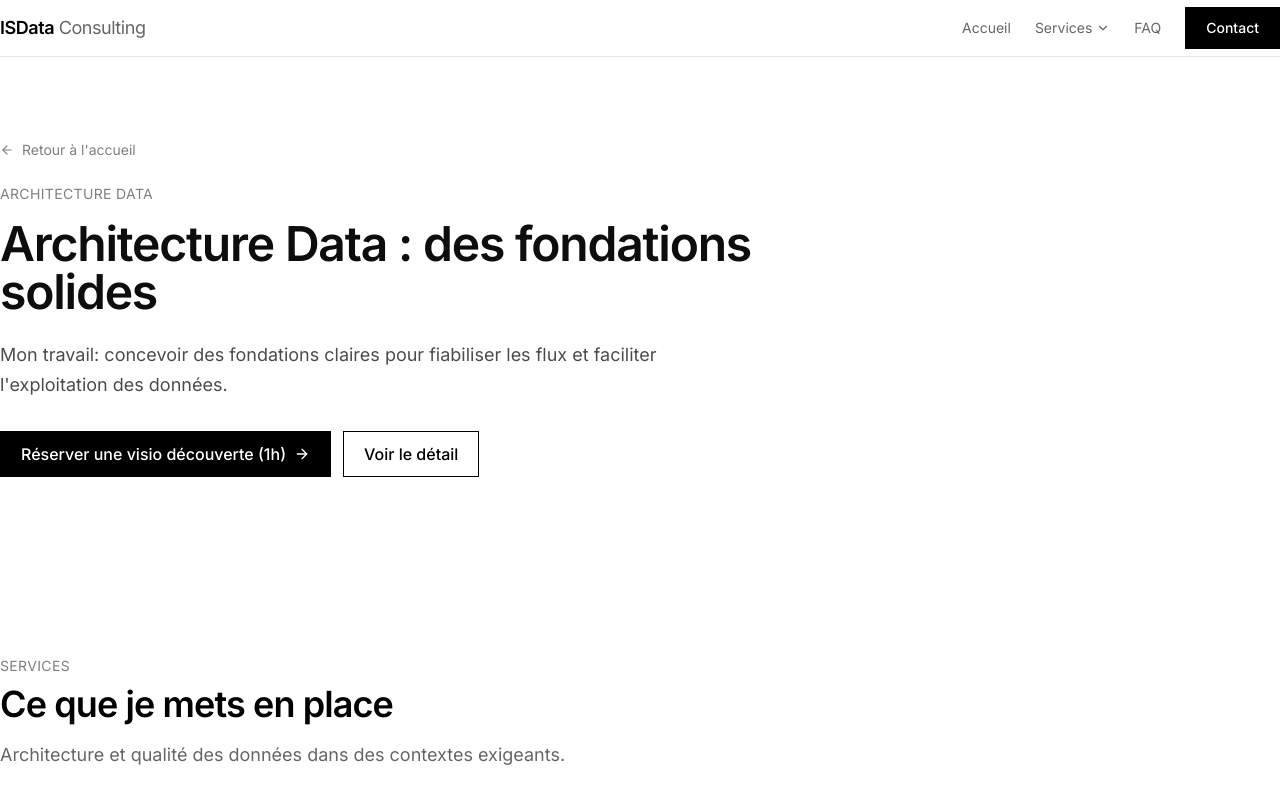
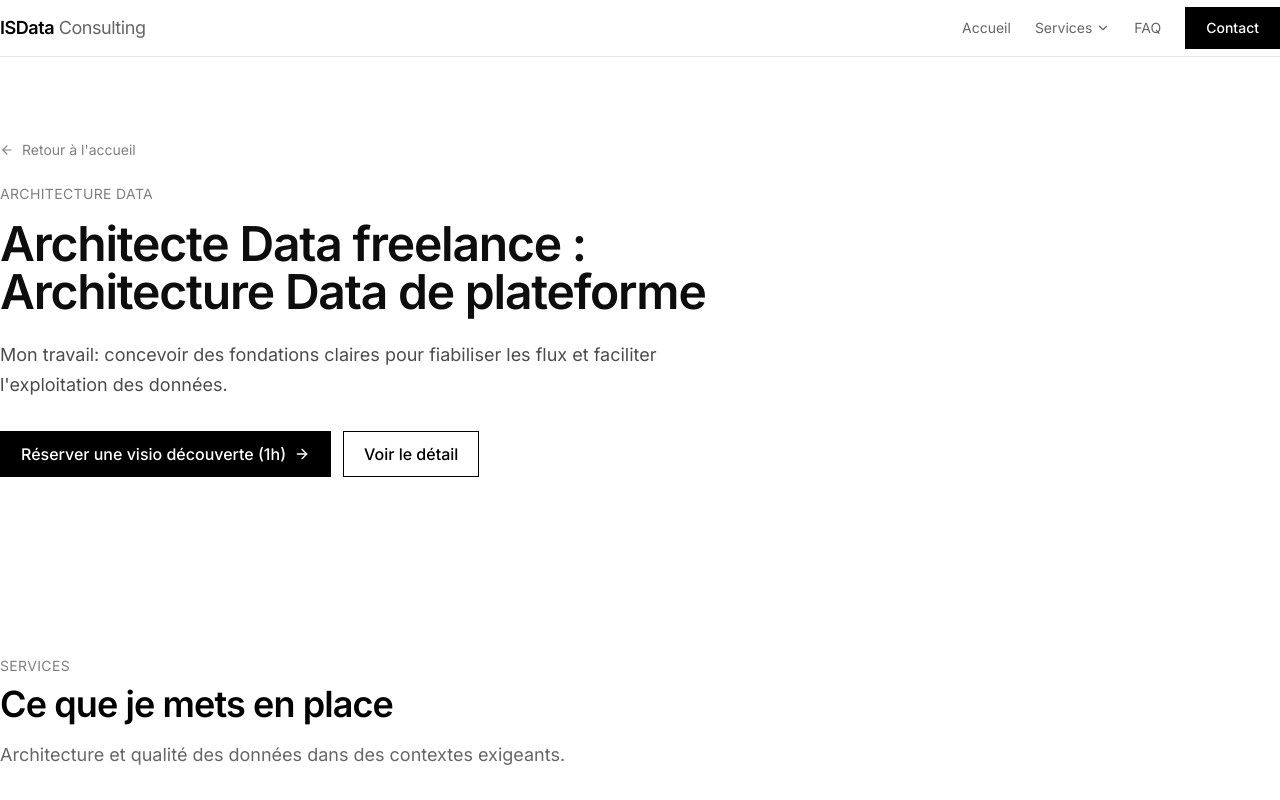
Before and after one commit to ngsanogo/isdataconsulting.com, a React (Vite) app: page /services/architecture-data in a window 1280 px wide. Shown: the top 800 px of the page. Built offline with nearby package versions, Linux system fonts and the light colour scheme.

Commit message:
seo: align service H1 headings with page titles

```diff
--- a/src/pages/ArchitectureData.tsx
+++ b/src/pages/ArchitectureData.tsx
@@ -68,7 +68,7 @@ export default function ArchitectureData() {
               <p className="text-sm opacity-50 mb-4 tracking-wide uppercase">Architecture Data</p>
 
               <h1 className="text-4xl sm:text-5xl font-semibold leading-tight tracking-tight mb-6">
-                Architecture Data : des fondations solides
+                Architecte Data freelance : Architecture Data de plateforme
               </h1>
 
               <p className="text-lg opacity-70 leading-relaxed mb-8 max-w-2xl">
--- a/src/pages/DataEngineering.tsx
+++ b/src/pages/DataEngineering.tsx
@@ -73,7 +73,7 @@ export default function DataEngineering() {
               <p className="text-sm opacity-50 mb-4 tracking-wide uppercase">Data Engineering</p>
 
               <h1 className="text-4xl sm:text-5xl font-semibold leading-tight tracking-tight mb-6">
-                Data Engineering : industrialiser vos flux data
+                Data Engineer freelance : Data Engineering & Pipelines
               </h1>
 
               <p className="text-lg opacity-70 leading-relaxed mb-8 max-w-2xl">
--- a/src/pages/ProductDataServices.tsx
+++ b/src/pages/ProductDataServices.tsx
@@ -63,7 +63,7 @@ export default function ProductDataServices() {
               <p className="text-sm opacity-50 mb-4 tracking-wide uppercase">Data Product Owner & Chef de projet Data</p>
 
               <h1 className="text-4xl sm:text-5xl font-semibold leading-tight tracking-tight mb-6">
-                Data Product Owner et Chef de projet Data
+                Data Product Owner & Chef de projet Data freelance
               </h1>
 
               <p className="text-lg opacity-70 leading-relaxed mb-8 max-w-2xl">
```
